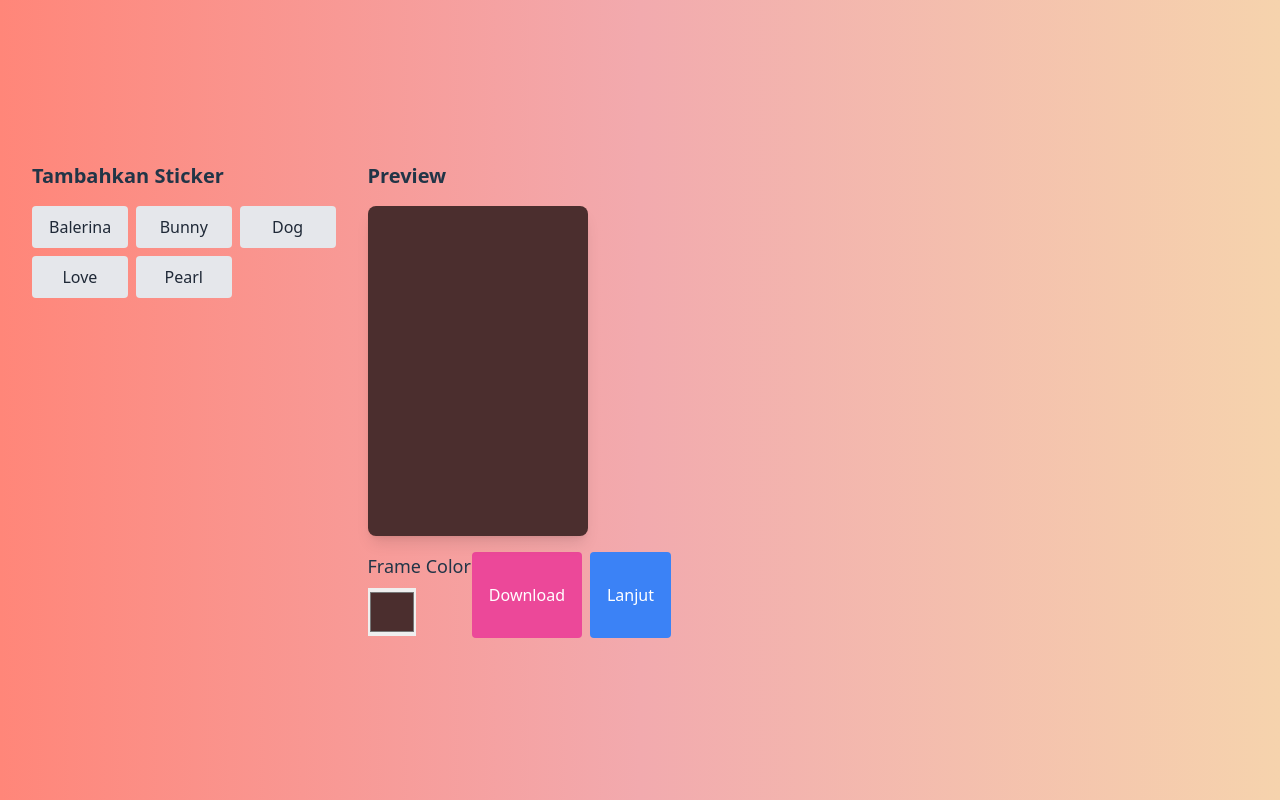
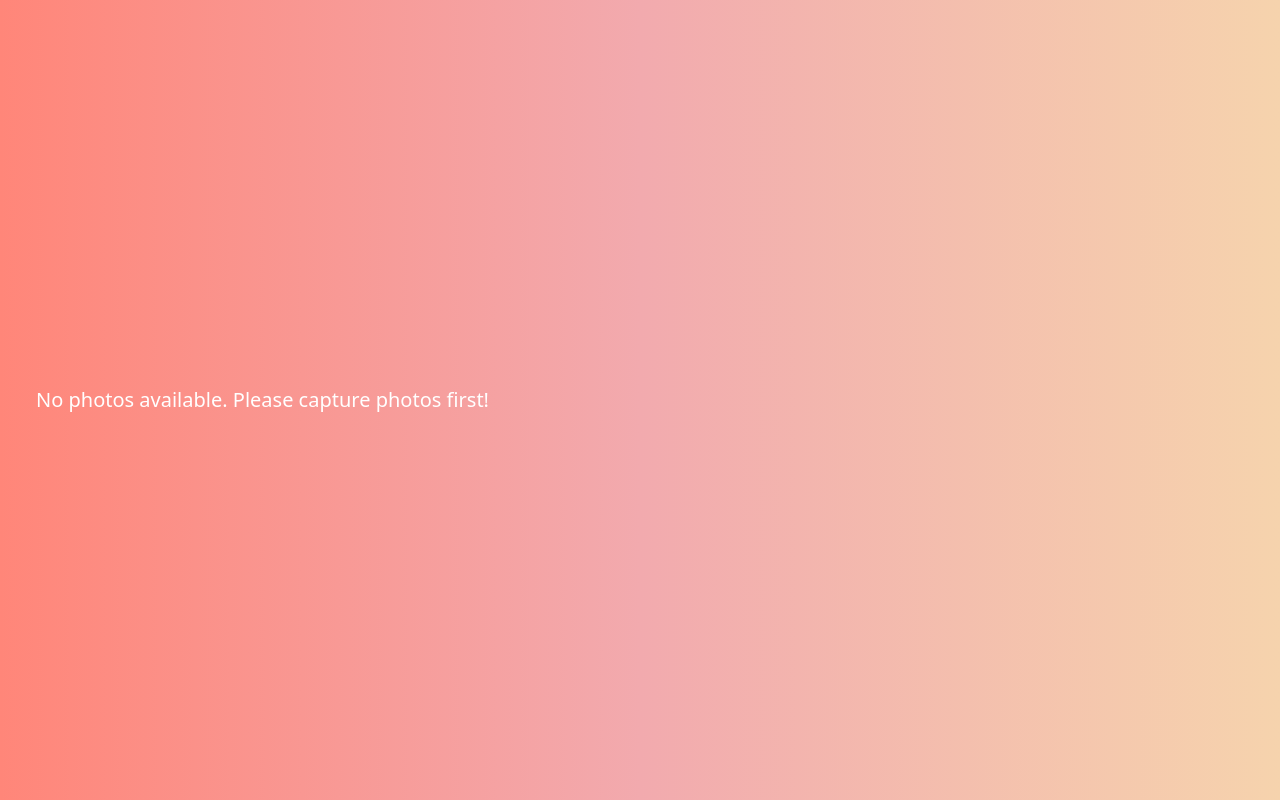
Before and after one commit to AndreasTopuh/FotoboxJO, a React (Vite) app in the folder client/: page /edit in a window 1280 px wide. Built offline with nearby package versions, Linux system fonts and the light colour scheme; the HTML template or start-up script is replaced by a standard one.

Commit message:
npm html canvas

```diff
--- a/client/src/pages/EditPage.jsx
+++ b/client/src/pages/EditPage.jsx
@@ -1,12 +1,12 @@
 import { useLocation, useNavigate } from 'react-router-dom';
 import { useEffect, useRef } from 'react';
+import html2canvas from 'html2canvas'; // Import html2canvas
 
 export default function EditPage() {
   const { state } = useLocation();
   const { photos, frame } = state || { photos: [], frame: 0 };
   const navigate = useNavigate();
   const previewRef = useRef(null);
-  const canvasRef = useRef(null);
 
   useEffect(() => {
     if (photos.length) {
@@ -23,6 +23,7 @@ export default function EditPage() {
           const img = document.createElement('img');
           img.src = photos[i];
           img.className = 'absolute inset-0 w-full h-full object-cover rounded-lg z-0';
+          img.crossOrigin = 'anonymous'; // Ensure CORS for external images
           div.appendChild(img);
         } else {
           div.innerHTML = '<span className="text-sm text-blue-900 font-semibold z-10">Slot</span>';
@@ -42,7 +43,7 @@ export default function EditPage() {
   const addSticker = (stickerName, position) => {
     if (previewRef.current) {
       const sticker = document.createElement('img');
-      sticker.src = `/frame/stickers/${stickerName}`;
+      sticker.src = `/assets/stickers/${stickerName}`;
       sticker.style.width = '50px';
       sticker.style.position = 'absolute';
       switch (position) {
@@ -68,56 +69,23 @@ export default function EditPage() {
           sticker.style.transform = 'translate(-50%, -50%)';
       }
       sticker.style.cursor = 'move';
+      sticker.crossOrigin = 'anonymous'; // Ensure CORS for external images
       previewRef.current.appendChild(sticker);
     }
   };
 
   const handleDownload = () => {
     if (previewRef.current && photos.length) {
-      const canvas = canvasRef.current;
-      const ctx = canvas.getContext('2d');
-      // Convert cm to px (assuming 96 DPI: 1 cm = 37.8 px)
-      const widthPx = 2 * 37.8; // 2 cm
-      const heightPx = 6 * 37.8; // 6 cm
-      canvas.width = widthPx;
-      canvas.height = heightPx;
-
-      // Draw background color
-      ctx.fillStyle = previewRef.current.style.backgroundColor || '#4B2E2E';
-      ctx.fillRect(0, 0, canvas.width, canvas.height);
-
-      // Draw each photo in a 2x3 grid, scaled to fit
-      const photoWidth = widthPx / 2; // 2 columns
-      const photoHeight = heightPx / 3; // 3 rows
-      photos.forEach((photo, index) => {
-        const row = Math.floor(index / 2);
-        const col = index % 2;
-        const img = new Image();
-        img.src = photo;
-        img.onload = () => {
-          ctx.drawImage(img, col * photoWidth, row * photoHeight, photoWidth, photoHeight);
-          // Add stickers
-          const stickers = previewRef.current.getElementsByTagName('img');
-          for (let sticker of stickers) {
-            if (sticker.src.includes('/frame/stickers/')) {
-              const stickerImg = new Image();
-              stickerImg.src = sticker.src;
-              stickerImg.onload = () => {
-                const posX = parseFloat(sticker.style.left || '0') * (widthPx / 220) || 0;
-                const posY = parseFloat(sticker.style.top || '0') * (heightPx / 660) || 0;
-                ctx.drawImage(stickerImg, posX, posY, 50 * (widthPx / 220), 50 * (heightPx / 660));
-              };
-            }
-          }
-          if (index === photos.length - 1) {
-            // Trigger download after last image
-            const dataUrl = canvas.toDataURL('image/png'); // Default quality
+      html2canvas(previewRef.current, {
+        useCORS: true, // Handle cross-origin images
+        allowTaint: false, // Prevent tainted canvas
+        backgroundColor: null, // Transparent background if needed
+        scale: 2, // Higher quality (optional, adjust as needed)
+      }).then((canvas) => {
         const link = document.createElement('a');
-            link.href = dataUrl;
         link.download = 'photobooth-strip.png';
+        link.href = canvas.toDataURL('image/png');
         link.click();
-          }
-        };
       });
     }
   };
@@ -129,80 +97,82 @@ export default function EditPage() {
   return (
     <div className="min-h-screen flex flex-col">
       <main id="main-section" className="flex-grow flex items-center justify-center p-4">
-        <section className="flex w-full max-w-6xl">
-          <div className="w-1/2 p-4">
-            <h2 className="text-xl font-bold mb-4">Tambahkan Sticker</h2>
-            <div className="grid grid-cols-3 gap-2">
-              <button
-                onClick={() => addSticker('balerinaCappuccino3.png', 'top-left')}
-                className="bg-gray-200 hover:bg-gray-300 text-gray-800 px-4 py-2 rounded"
-              >
-                Balerina
-              </button>
-              <button
-                onClick={() => addSticker('bunny1.png', 'top-right')}
-                className="bg-gray-200 hover:bg-gray-300 text-gray-800 px-4 py-2 rounded"
-              >
-                Bunny
-              </button>
-              <button
-                onClick={() => addSticker('doggyWhite1.png', 'bottom-left')}
-                className="bg-gray-200 hover:bg-gray-300 text-gray-800 px-4 py-2 rounded"
-              >
-                Dog
-              </button>
-              <button
-                onClick={() => addSticker('love.png', 'bottom-right')}
-                className="bg-gray-200 hover:bg-gray-300 text-gray-800 px-4 py-2 rounded"
-              >
-                Love
-              </button>
-              <button
-                onClick={() => addSticker('pearl2.png', 'top-left')}
-                className="bg-gray-200 hover:bg-gray-300 text-gray-800 px-4 py-2 rounded"
-              >
-                Pearl
-              </button>
+        <section className="custom-main flex flex-col items-center w-full max-w-6xl">
+          {photos.length === 0 ? (
+            <div className="text-center text-white text-xl">
+              No photos available. Please capture photos first!
             </div>
-          </div>
-          <div className="w-1/2 p-4">
-            <h2 className="text-xl font-bold mb-4">Preview</h2>
+          ) : (
+            <>
               <div
                 id="photoPreview"
                 ref={previewRef}
                 className="flex items-center justify-center p-4 bg-[#4B2E2E] rounded-lg shadow-lg"
-              style={{ minHeight: '330px', width: '220px', position: 'relative' }} // Adjusted for 2x3
+                style={{ minHeight: '330px', width: '220px', position: 'relative' }}
               />
-            <div className="mt-4 flex justify-between">
+              <div className="customization-container mt-6 w-full max-w-md">
+                <h1 className="custom-heading text-3xl font-bold text-center mb-6">customize your photo</h1>
                 <div>
-                <h3 className="text-lg mb-2">Frame Color</h3>
+                  <div className="custom-options-container">
+                    <h3 className="options-label text-xl mb-4">Frame Color</h3>
+                    <div className="custom-buttons-container flex flex-wrap gap-2 mb-6">
                       <input
                         type="color"
-                  id="colorPicker"
-                  className="w-12 h-12 cursor-pointer"
+                        className="w-10 h-10 cursor-pointer"
                         onChange={(e) => applyColor(e.target.value)}
                         defaultValue="#4B2E2E"
                       />
+                      {['#FF69B4', '#00B7EB', '#FFFF00', '#98FF98', '#800080', '#4B2E2E', '#FF0000', '#FFFFFF', '#000000'].map((color) => (
+                        <button
+                          key={color}
+                          onClick={() => applyColor(color)}
+                          className="buttonFrames w-10 h-10 rounded-full"
+                          style={{ backgroundColor: color }}
+                        ></button>
+                      ))}
                     </div>
-              <div className="flex space-x-2">
+                    <h3 className="options-label text-xl mb-4">Stickers</h3>
+                    <div className="custom-buttons-container stickers-container flex flex-wrap gap-2">
+                      {[
+                        { id: 'noneSticker', src: 'noneShape.png', alt: 'None' },
+                        { id: 'bunnySticker', src: 'bunny1.png', alt: 'Bunny' },
+                        { id: 'luckySticker', src: 'lucky1.png', alt: 'Lucky' },
+                        { id: 'kissSticker', src: 'kiss1.png', alt: 'Kiss' },
+                        { id: 'sweetSticker', src: 'sweet1.png', alt: 'Sweet' },
+                        { id: 'ribbonSticker', src: 'ribbon1.png', alt: 'Ribbon' },
+                        { id: 'sparkleSticker', src: 'sparkle2.png', alt: 'Sparkle' },
+                        { id: 'pearlSticker', src: 'pearl2.png', alt: 'Pearl' },
+                      ].map((sticker, index) => (
+                        <button
+                          key={sticker.id}
+                          onClick={() => addSticker(sticker.src, ['top-left', 'top-right', 'bottom-left', 'bottom-right'][index % 4])}
+                          className="buttonStickers w-10 h-10"
+                        >
+                          <img src={`/assets/stickers/${sticker.src}`} alt={sticker.alt} className="w-full h-full" />
+                        </button>
+                      ))}
+                    </div>
+                    <div className="custom-buttons-holder mt-6 text-center">
                       <button
                         onClick={handleDownload}
-                  className="bg-pink-500 hover:bg-pink-600 text-white px-4 py-2 rounded"
+                        className="main-button download-button-design bg-pink-500 hover:bg-pink-600 text-white px-6 py-3 rounded-full shadow-lg"
                       >
                         Download
                       </button>
                       <button
                         onClick={handleNext}
-                  className="bg-blue-500 hover:bg-blue-600 text-white px-4 py-2 rounded"
+                        className="main-button bg-blue-500 hover:bg-blue-600 text-white px-6 py-3 rounded-full shadow-lg ml-4"
                       >
                         Lanjut
                       </button>
                     </div>
                   </div>
                 </div>
+              </div>
+            </>
+          )}
         </section>
       </main>
-      <canvas ref={canvasRef} style={{ display: 'none' }} />
     </div>
   );
 }
```
Lines whose indentation alone changed are shown as unchanged.
